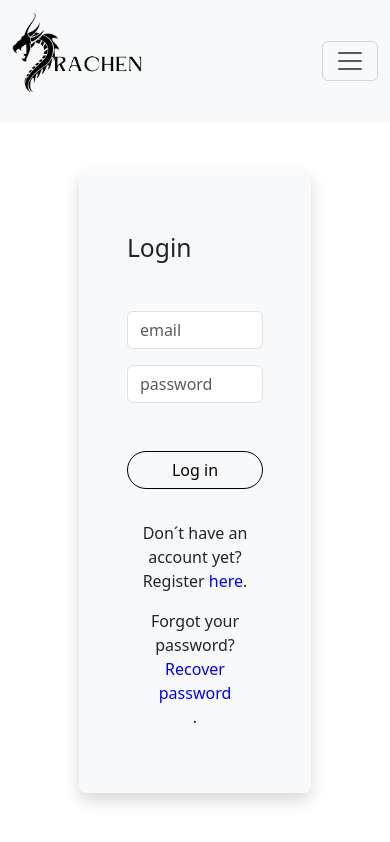
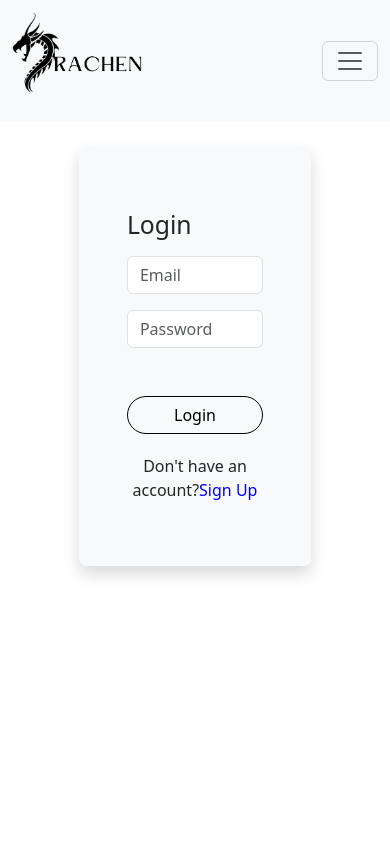
Before and after one commit to MicaelaChans/e-commerce-Front, a React (Vite) app: page /login in a window 390 px wide. Built offline with nearby package versions, Linux system fonts and the light colour scheme.

Commit message:
Login con validaciones terminado

```diff
--- a/package.json
+++ b/package.json
@@ -22,7 +22,8 @@
     "react-icons": "^4.11.0",
     "react-multi-carousel": "^2.8.4",
     "react-redux": "^8.1.2",
-    "react-router-dom": "^6.15.0"
+    "react-router-dom": "^6.15.0",
+    "react-toastify": "^9.1.3"
   },
   "devDependencies": {
     "@types/react": "^18.2.15",
--- a/src/components/Home.jsx
+++ b/src/components/Home.jsx
@@ -3,7 +3,10 @@ import ScrollingSection from "./partials/ScrollingSection";
 import Footer from "./partials/Footer";
 import ProductsList from "./partials/ProductsList";
 import { Link } from "react-router-dom";
+import { useEffect } from 'react';
 import Categories from "./partials/Categories";
+import { ToastContainer, toast } from 'react-toastify';
+import 'react-toastify/dist/ReactToastify.css';
 
 function Home() {
   // const navigate = useNavigate();
@@ -12,6 +15,12 @@ function Home() {
   // useEffect(() => {
   //   if (!user) return navigate("/iniciar-sesion");
   // }, []);
+  useEffect(() => {
+    if (localStorage.getItem("showSuccessToast") === "true") {
+        toast.success("Successful login!");
+        localStorage.removeItem("showSuccessToast");
+    }
+}, []);
 
   return (
     <>
@@ -23,6 +32,7 @@ function Home() {
         <h5 className=" mt-3 pb-5">In Drachen we want your house to become a home</h5>
       </div>
       <Footer />
+      <ToastContainer position="top-right" />
     </>
   );
 }
--- a/src/components/Login.jsx
+++ b/src/components/Login.jsx
@@ -1,108 +1,64 @@
-/*function Login() {
-  const [username, setUsername] = useState("");
+import React from "react";
+import { useState } from "react";
+import axios from "axios";
+import { useDispatch } from "react-redux";
+import { login } from "../redux/userSlice";
+import { useNavigate, Link } from "react-router-dom";
+import "../styles/RegisterLogin.css";
+import { ToastContainer, toast } from 'react-toastify';
+import 'react-toastify/dist/ReactToastify.css';
+
+function Login() {
+  const [email, setEmail] = useState("");
   const [password, setPassword] = useState("");
   const dispatch = useDispatch();
   const navigate = useNavigate();
 
   const handleSubmit = async (e) => {
     e.preventDefault();
+
+    try {
       const response = await axios({
         url: "http://localhost:8000/tokens",
         method: "POST",
-      data: { password, username },
+        data: { email, password },
       });
-    //console.log(response.data.token);
+
       if (response.data.token) {
         dispatch(login(response.data));
+        localStorage.setItem("showSuccessToast", "true");
         navigate("/");
       } else {
-      navigate("/errorPage?msg=Error en login");
+        toast.error(response.data.error || "Error logging in. Please try again.");
+      }
+    } catch (error) {
+      if (error.response && error.response.data && error.response.data.error) {
+        toast.error(error.response.data.error);
+      } else {
+        toast.error("Error logging in. Please try again.");
+      }
     }
   };
 
   return (
-    <div className="mt-4 rounded shadow p-4 container">
-      <h1>Login</h1>
-      <form action="" onSubmit={handleSubmit}>
-        <div className="mb-3">
-          <label htmlFor="username" className="form-label">
-            Username
-          </label>
-          <input
-            type="text"
-            name="username"
-            id="username"
-            className="form-control"
-            value={username}
-            onChange={(e) => setUsername(e.target.value)}
-          />
-        </div>
-        <div className="mb-3">
-          <label htmlFor="password" className="form-label">
-            Password
-          </label>
-          <input
-            type="password"
-            name="password"
-            id="password"
-            value={password}
-            className="form-control"
-            onChange={(e) => setPassword(e.target.value)}
-          />
-        </div>
-        <button type="submit" className="btn btn-success">
-          Entrar
-        </button>
-      </form>
-    </div>
-  );
-}
-
-export default Login;*/
-
-import { useState } from "react";
-import { useNavigate, Link } from "react-router-dom";
-import "../styles/RegisterLogin.css";
-import axios from "axios";
-import { useDispatch } from "react-redux";
-
-function Register() {
-  const [email, setEmail] = useState("");
-  const [password, setPassword] = useState("");
-  const navigate = useNavigate();
-
-  const handleSubmit = async (e) => {
-    e.preventDefault();
-    /*await axios({
-       method : "POST",
-       url: `http://localhost:8000/register`,
-       data: {firstname,lastname,email,phone,adress,password},
-    });  */
-    navigate("/");
-  };
-  return (
-    <div className="body-register m-5 d-flex  align-items-center">
-      <div
-        className="container  d-flex justify-content-center"
-        style={{ marginTop: "250px" }}
-      >
-        <div className="row rounded-3 shadow container-register ">
-          <div className="  d-none col-md-7 flex-column border d-md-flex justify-content-center image-register-container  align-items-center ">
-            <img
-              className="pt-5 image-register"
-              src="/assets/drachen_logo_white.png"
-              alt="drachen logo"
-            />
+    <>
+      <ToastContainer position="top-right" />
+      <div className="body-register m-5 d-flex align-items-center">
+        <div className="container d-flex justify-content-center">
+          <div className="row rounded-3 shadow container-register">
+            <div className="d-none col-md-7 flex-column border d-md-flex justify-content-center image-register-container align-items-center">
+              <img className="pt-5 image-register" src="/assets/drachen_logo_white.png" alt="drachen logo" />
             </div>
             <div className="col bg-body-tertiary py-5 px-5 px-lg-5 px-md-3 col-md-5 d-flex justify-content-center flex-column">
-            <h2 className="mb-5 pt-3">Login</h2>
-            <form method="POST" onSubmit={handleSubmit}>
+              <h2 className="mb-3 pt-3">Login</h2>
+              <form onSubmit={handleSubmit}>
                 <div className="mb-3">
                   <input
-                  type="text"
+                    type="email"
                     name="email"
+                    id="email"
                     className="form-control"
-                  placeholder="email"
+                    placeholder="Email"
                     value={email}
                     onChange={(e) => setEmail(e.target.value)}
                     required
@@ -113,52 +69,31 @@ function Register() {
                     type="password"
                     name="password"
                     className="form-control"
-                  placeholder="password"
+                    placeholder="Password"
                     value={password}
                     onChange={(e) => setPassword(e.target.value)}
                     required
                   />
                 </div>
-              <div className="d-grid gap-2 pb-3  mt-5">
-                <button
-                  className="btn btn-light border border-black rounded-5"
-                  type="submit"
-                >
-                  Log in
+                <div className="d-grid gap-2 pb-3 mt-5">
+                  <button className="btn btn-light border border-black rounded-5" type="submit">
+                    Login
                   </button>
                 </div>
               </form>
-            <p className="text-center mt-3">
-              Don´t have an account yet? Register{" "}
-              <Link
-                className="link-register"
-                to={"/register"}
-                style={{ color: "blue", textDecoration: "none" }}
-              >
-                here
+              <p className="text-center mt-1">
+                Don't have an account?
+                <Link to="/register" className="link-register" style={{ color: "blue", textDecoration: "none" }}>
+                  Sign Up
                 </Link>
-              .
-            </p>
-            <p className="text-center">
-              Forgot your password?{" "}
-              <button
-                className="link-register"
-                style={{
-                  border: "none",
-                  backgroundColor: "transparent",
-                  textDecoration: "none",
-                  color: "blue",
-                }}
-              >
-                Recover password
-              </button>
-              .
               </p>
             </div>
           </div>
         </div>
       </div>
+    </>
+
   );
 }
 
-export default Register;
+export default Login;
--- a/src/components/partials/ScrollingSection.jsx
+++ b/src/components/partials/ScrollingSection.jsx
@@ -69,7 +69,7 @@ function ScrollingSection() {
               className={`scroll-img mobile ${
                 isMobile ? "" : "hide-on-mobile"
               }`}
-              src="../../../public/fotomobilefaltante.png"
+              src="/fotomobilefaltante.png"
               alt=""
             />
           </div>
```
Also changed, not shown: 1 other file (tests, documents, lock files or other folders). Lines whose indentation alone changed are shown as unchanged.
